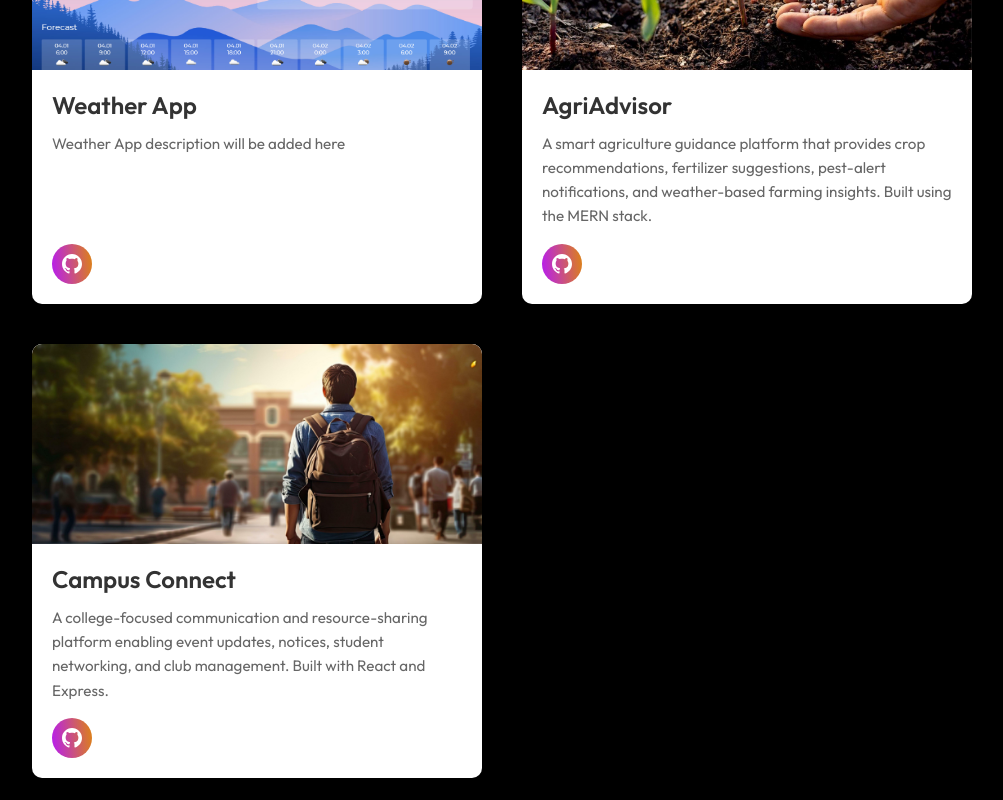
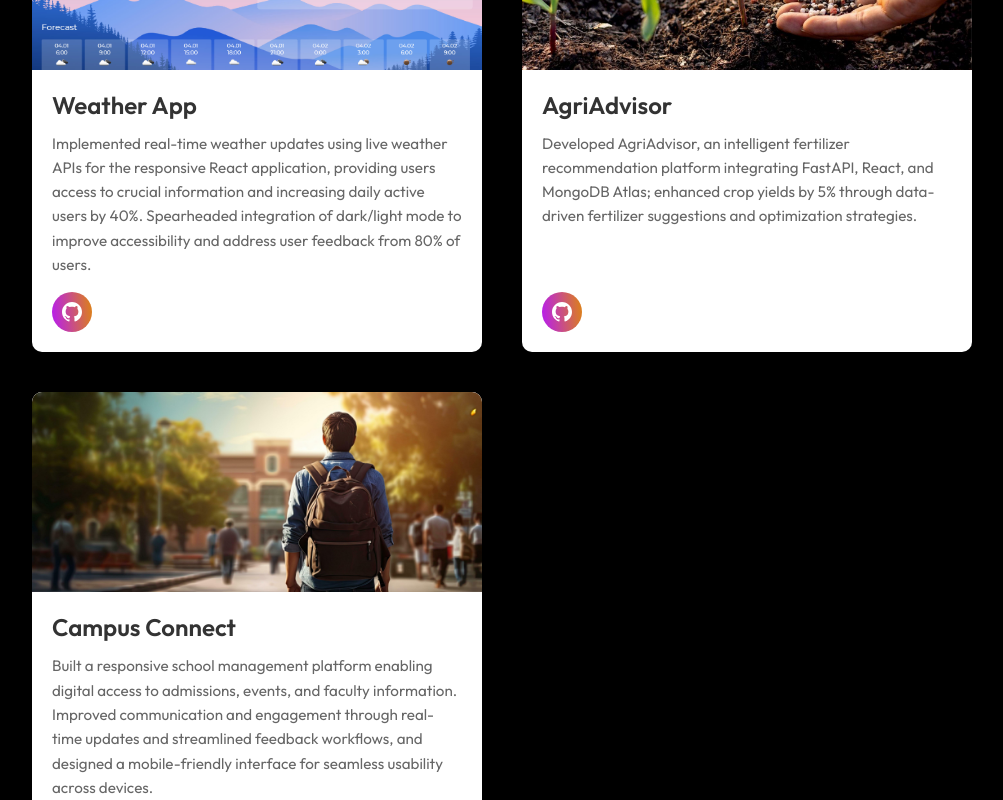
Before and after one commit to sandy07-byte/my-portfolio, a React (Vite) app: page / in a window 1280 px wide. Shown: the part 2220-3020 px from the top of the page, without its empty margins (138-1141 px from the left). Built offline with nearby package versions, Linux system fonts and the light colour scheme.

Commit message:
Update project descriptions for Weather App, AgriAdvisor, and Campus Connect

```diff
--- a/src/Components/Projects/Projects.jsx
+++ b/src/Components/Projects/Projects.jsx
@@ -6,21 +6,21 @@ const Projects = () => {
     {
       id: 1,
       title: 'Weather App',
-      description: 'Weather App description will be added here',
+      description: 'Implemented real-time weather updates using live weather APIs for the responsive React application, providing users access to crucial information and increasing daily active users by 40%. Spearheaded integration of dark/light mode to improve accessibility and address user feedback from 80% of users.',
       image: '/weather.png',
       github: 'https://github.com/sandy07-byte/weather-app'
     },
     {
       id: 2,
       title: 'AgriAdvisor',
-      description: 'A smart agriculture guidance platform that provides crop recommendations, fertilizer suggestions, pest-alert notifications, and weather-based farming insights. Built using the MERN stack.',
+      description: 'Developed AgriAdvisor, an intelligent fertilizer recommendation platform integrating FastAPI, React, and MongoDB Atlas; enhanced crop yields by 5% through data-driven fertilizer suggestions and optimization strategies.',
       image: '/home hero.jpg',
       github: 'https://github.com/sandy07-byte/agri_advisor.git'
     },
     {
       id: 3,
       title: 'Campus Connect',
-      description: 'A college-focused communication and resource-sharing platform enabling event updates, notices, student networking, and club management. Built with React and Express.',
+      description: 'Built a responsive school management platform enabling digital access to admissions, events, and faculty information. Improved communication and engagement through real-time updates and streamlined feedback workflows, and designed a mobile-friendly interface for seamless usability across devices.',
       image: '/campus.jpg',
       github: 'https://github.com/sandy07-byte/campus-connect'
     }
```
